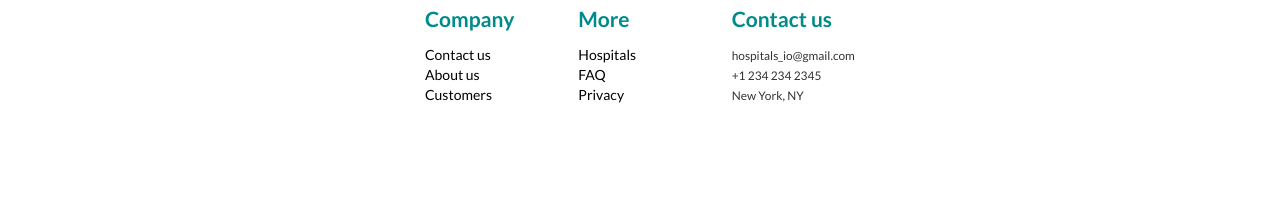
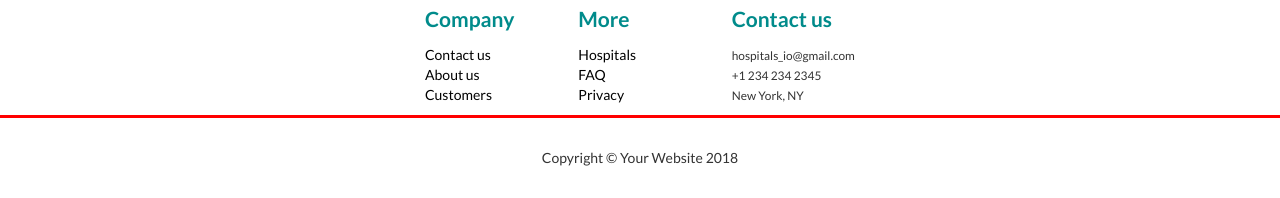
Before and after one commit to Aitizazhassan/Demo, a website: page index.html in a window 1280 px wide. Shown: the part 1534-1732 px from the top of the page. Before the commit the page ends 1649 px from the top, so only its background shows below. Drawn offline with nearby package versions, Linux system fonts and the light colour scheme.

Commit message:
add footer

```diff
--- a/index.html
+++ b/index.html
@@ -209,12 +209,12 @@
 </div>
     </section>
     <!-- Footer -->
-  <!-- <footer style="  border-top: 3px solid red;"class="py-5 bg-white >
+   <footer style="  border-top: 3px solid red;"class="py-5 bg-white >
       <div class="container">
         <p style="color:none" class="m-0 text-center text-black">Copyright © Your Website 2018</p>
       </div>
-      <!-- /.container
-    </footer> -->
+      <!-- /.container-->
+    </footer>
 
     <!-- Bootstrap core JavaScript -->
     <script src="vendor/jquery/jquery.min.js"></script>
```
